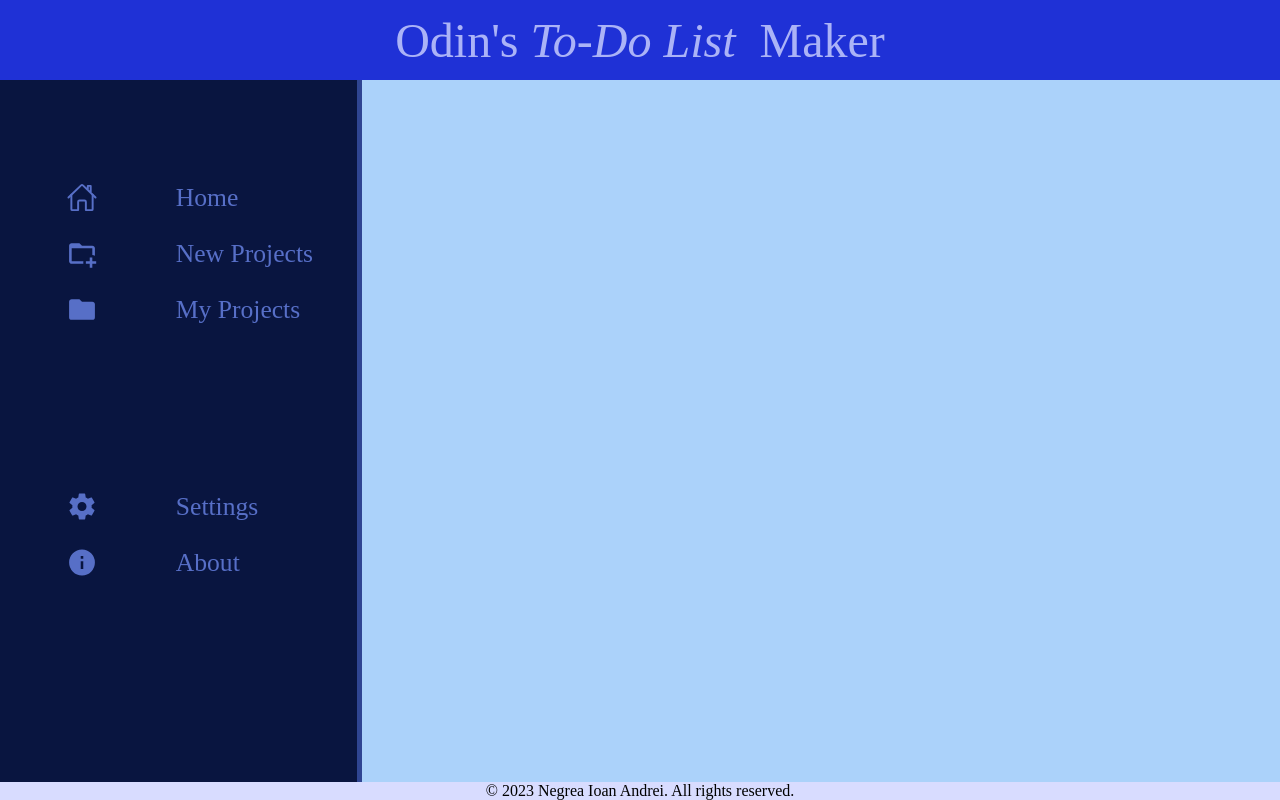
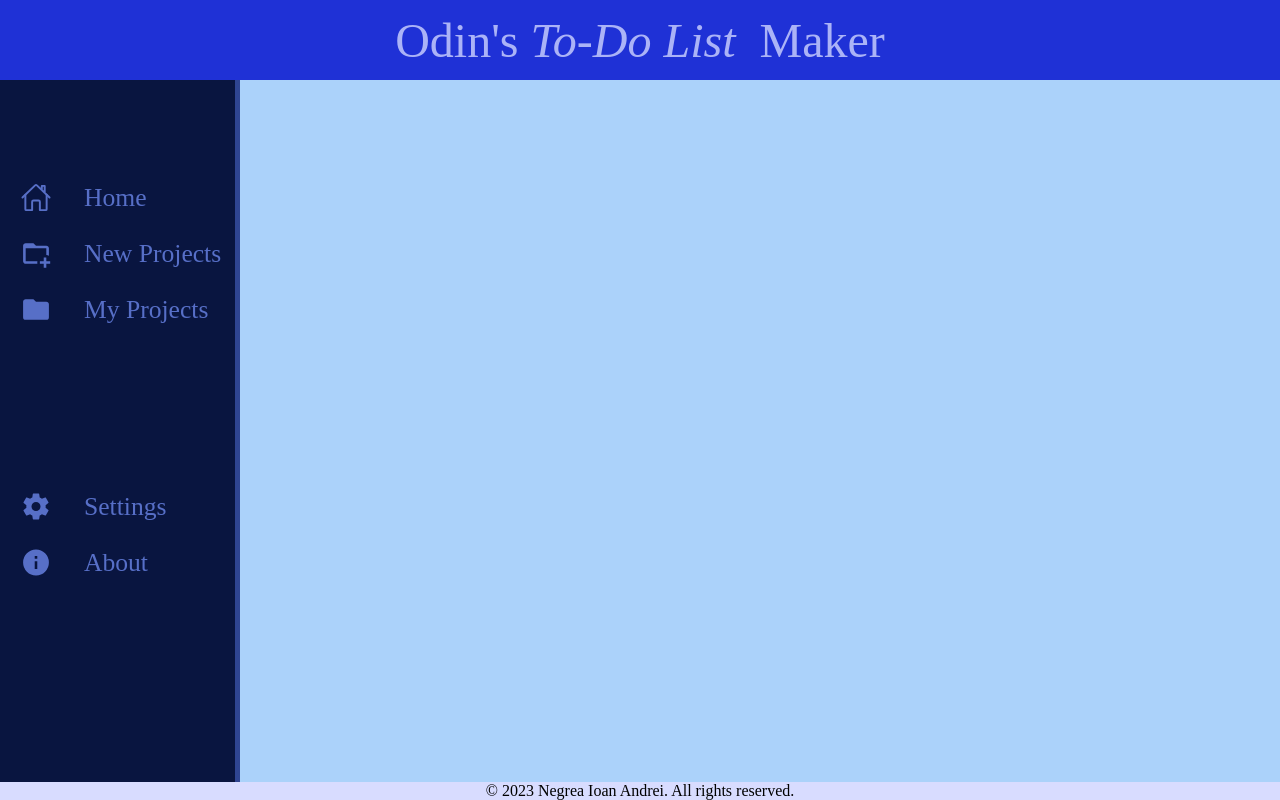
Before and after one commit to Negrea-Andrei/TODO, a website: page dist/index.html in a window 1280 px wide. Drawn offline with Linux system fonts and the light colour scheme.

Commit message:
change the sizes of the nav and content div

```diff
--- a/src/stylesheet.css
+++ b/src/stylesheet.css
@@ -37,7 +37,7 @@ footer {
 .nav {
     background-color: #091540;
     color: #576fc7;
-    width: 25%;
+    width: 15%;
     font-size: clamp(1.1rem, 2vw, 2.5rem);
     padding: 8% 2% 0% 2%;
     display: flex;
@@ -50,7 +50,7 @@ footer {
     display: grid;
     justify-content: center;
     align-items: center;
-    grid-template-columns: 45% 55%;
+    grid-template-columns: 25% 75%;
     grid-template-rows: repeat(3, 10%);
     gap: 25px;
 }
@@ -60,7 +60,7 @@ footer {
     display: grid;
     justify-content: center;
     align-items: center;
-    grid-template-columns: 45% 55%;
+    grid-template-columns: 25% 75%;
     grid-template-rows: repeat(2, 10%);
     gap: 25px;
 }
@@ -68,7 +68,7 @@ footer {
 .projects {
     background-color: #ABD2FA;
     overflow-y: scroll;
-    width: 75%;
+    width: 85%;
 }
 
 .home:hover, .new-project:hover, .my-projects:hover, .settings:hover, .about:hover {
```
